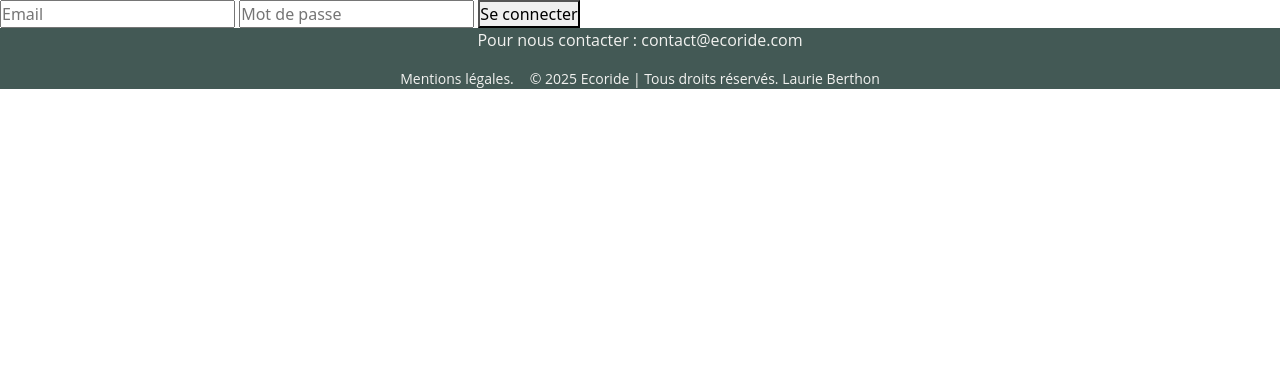
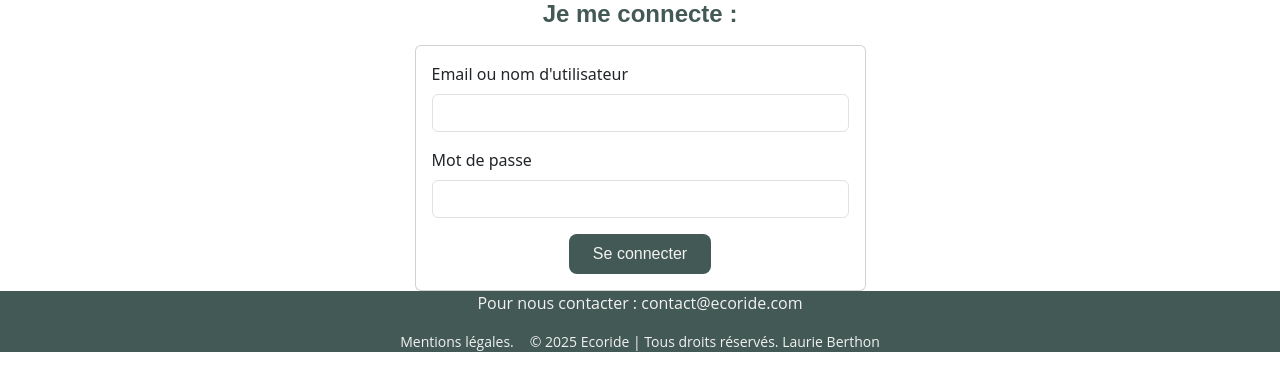
Before and after one commit to Laurie1985/ECORIDE, a PHP site: template Views/Auth/login.php in a window 1280 px wide. Shown: the part 76-467 px from the top of the page. Run offline with PHP 8.4, Linux system fonts and the light colour scheme; the template is opened without the code that fills it: most values are stand-ins (such as "Sample title", 1, 10 or a date in 2020); data that the repository does not hold is empty; some web fonts are replaced.

Commit message:
finalisation vues inscription et connexion

```diff
--- a/Views/Auth/login.php
+++ b/Views/Auth/login.php
@@ -1,9 +1,29 @@
-<!--FORMULAIRE DE CONNEXION-->
+<!-- FORMULAIRE DE CONNEXION -->
+<div class="container">
+    <div class="row justify-content-center">
+        <div class="col-md-5 connexion">
+            <h3 class="text-center title">Je me connecte :</h3>
+            <div class="card">
+                <div class="card-body">
+                    <form method="POST" action="/login">
+                        <input type="hidden" name="csrf_token" value="<?php echo $csrf_token ?>">
 
-<form method="POST" action="/login">
-    <input type="hidden" name="csrf_token" value="<?php echo $csrf_token ?>">
+                        <div class="mb-3">
+                            <label for="login" class="form-label">Email ou nom d'utilisateur</label>
+                            <input type="text" name="login" id="login" class="form-control"value="<?php echo htmlspecialchars($_POST['login'] ?? '') ?>" required>
+                        </div>
 
-    <input type="email" name="email" placeholder="Email" required>
-    <input type="password" name="password" placeholder="Mot de passe" required>
-    <button type="submit">Se connecter</button>
-</form>
+                        <div class="mb-3">
+                            <label for="password" class="form-label">Mot de passe</label>
+                            <input type="password" name="password" id="password" class="form-control" required>
+                        </div>
+
+                        <div class="d-flex justify-content-center">
+                            <button type="submit" class="btn">Se connecter</button>
+                        </div>
+                    </form>
+                </div>
+            </div>
+        </div>
+    </div>
+</div>
--- a/Views/Auth/register.php
+++ b/Views/Auth/register.php
@@ -49,7 +49,7 @@
                             <input type="password" name="confirm_password" id="confirm_password" class="form-control" required>
                         </div>
 
-                        <div class="d-grid">
+                        <div class="d-flex justify-content-center">
                             <button type="submit" class="btn">S'incrire</button>
                         </div>
                     </form>
```
Also changed, not shown: src/Controllers/AuthController.php (+12 -10 lines), public/assets/css/auth.css, public/assets/css/layout.css.
